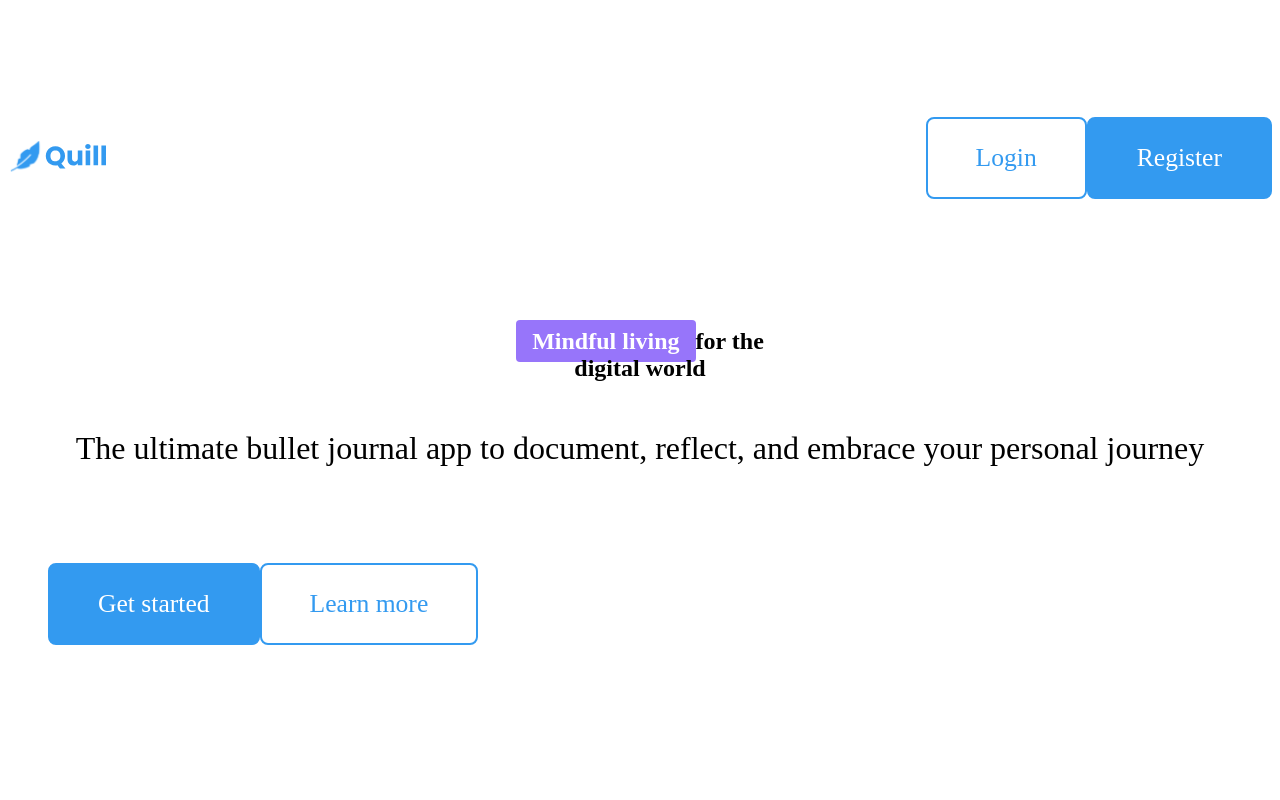
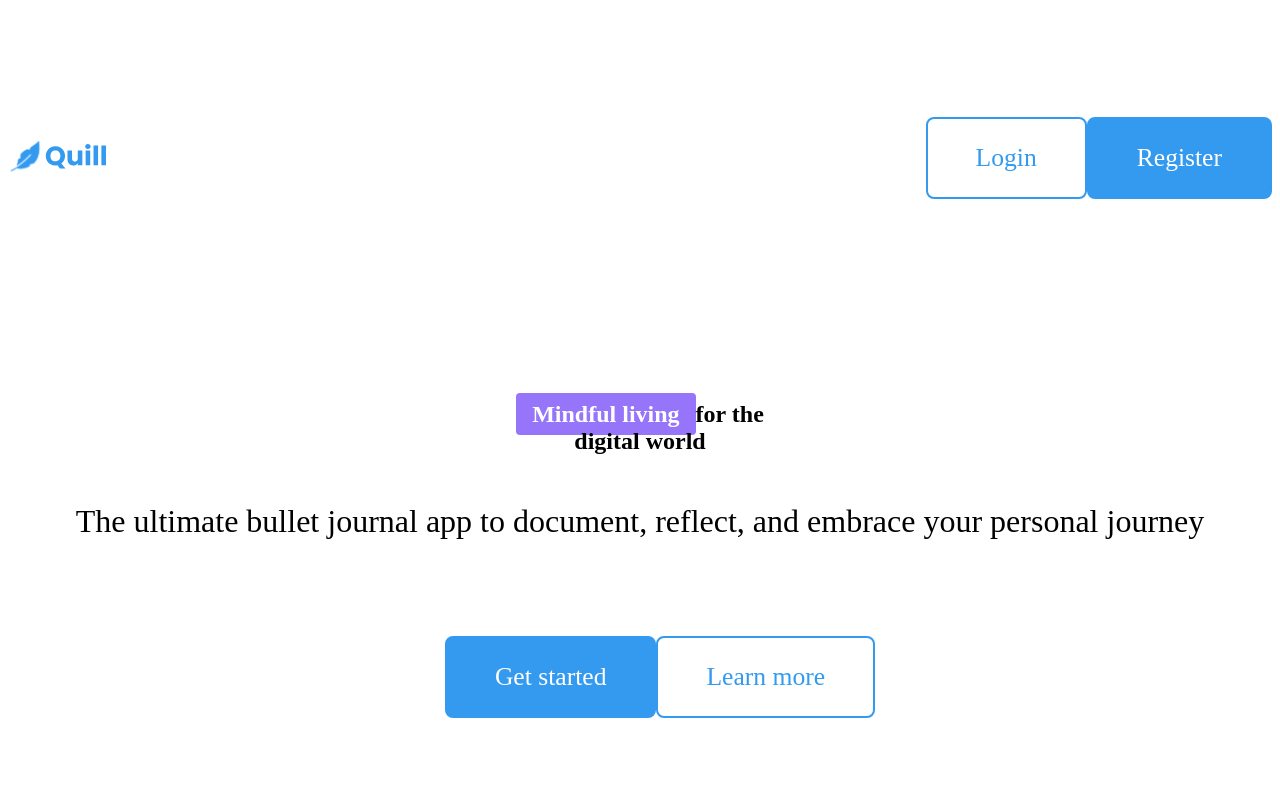
Before and after one commit to DebaKaran/flexbox-styledcomponent, a React (Vite) app: page / in a window 1280 px wide. Shown: the top 800 px of the page. Built offline with nearby package versions, Linux system fonts and the light colour scheme.

Commit message:
feat(hero): vertically center hero section content using flexbox
- Add display: flex to StyledSection
- Apply column layout for vertical stacking
- Use justify-content: center to vertically align hero content

```diff
--- a/src/components/styled/ActionList.styled.js
+++ b/src/components/styled/ActionList.styled.js
@@ -2,12 +2,12 @@ import styled from "styled-components";
 
 export const ActionList = styled.ul`
     display: flex;
+    justify-content: center;
     list-style: none;
 
 `
 
 export const ActionItem = styled.li`
-
     padding: 0;
     margin: 0;
 `
--- a/src/components/styled/Section.styled.js
+++ b/src/components/styled/Section.styled.js
@@ -5,6 +5,9 @@ export const StyledSection = styled.section`
     text-align: center;
     margin-bottom: 10rem;
     height: calc(100vh - 300px);
+    display: flex;
+    flex-direction: column;
+    justify-content: center;
 `;
 
 export const StyledHeader = styled.h1`
```
